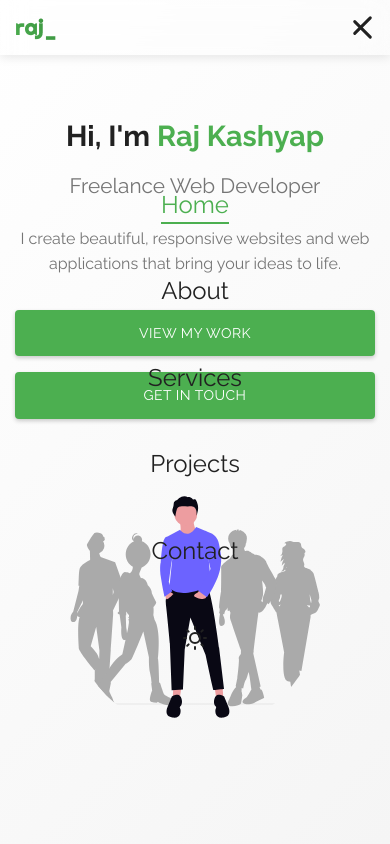
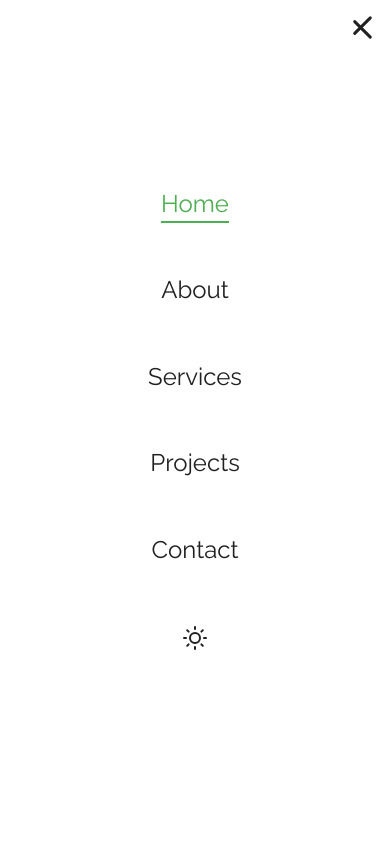
Before and after one commit to Raj-Kashyap001/Raj-Kashyap001.github.io, a plain HTML site: page index.html in a window 390 px wide. Both pictures are taken after a click on the button "Toggle menu". Shown: the top 844 px of the page. Drawn offline with nearby package versions, Linux system fonts and the light colour scheme.

Commit message:
visibility enhancenent

```diff
--- a/style.css
+++ b/style.css
@@ -12,6 +12,10 @@
   --neu-shadow-dark: #bcbcbc;
   --neu-border: rgb(206, 206, 206);
   --neu-text: #313131;
+  --glass-bg: rgba(255, 255, 255, 0.25);
+  --glass-border: rgba(255, 255, 255, 0.1);
+  --glass-shadow: 0 8px 32px 0 rgba(0, 0, 0, 0.37);
+  --glass-blur: blur(10px);
 }
 
 [data-theme="dark"] {
@@ -65,7 +69,6 @@ header {
   width: 100%;
   background: var(--glass-bg);
   border-bottom: 1px solid var(--glass-border);
-  box-shadow: var(--glass-shadow);
   z-index: 1000;
   transition: all 0.3s ease;
 }
@@ -139,7 +142,10 @@ nav {
   align-items: center;
   justify-content: center;
   transition: all 0.3s ease;
-  box-shadow: var(--glass-shadow);
+}
+
+[data-theme="dark"] .theme-toggle {
+  box-shadow: none;
 }
 
 .theme-toggle:hover {
@@ -813,11 +819,11 @@ footer p {
     left: 0;
     width: 100%;
     height: 100vh;
-    background: var(--glass-bg);
-    backdrop-filter: var(--glass-blur);
-    -webkit-backdrop-filter: var(--glass-blur);
-    border: 1px solid var(--glass-border);
-    box-shadow: var(--glass-shadow);
+    background: var(--bg-primary);
+    backdrop-filter: blur(10px);
+    -webkit-backdrop-filter: blur(10px);
+    border: none;
+    box-shadow: none;
     flex-direction: column;
     justify-content: center;
     align-items: center;
@@ -879,7 +885,7 @@ footer p {
   }
 
   .hero {
-    padding-top: 60px;
+    padding-top: 80px;
   }
 
   .hero-text h1 {
@@ -944,7 +950,7 @@ footer p {
   }
 
   .hero {
-    padding-top: 55px;
+    padding-top: 70px;
   }
 
   .hero-text h1 {
```
